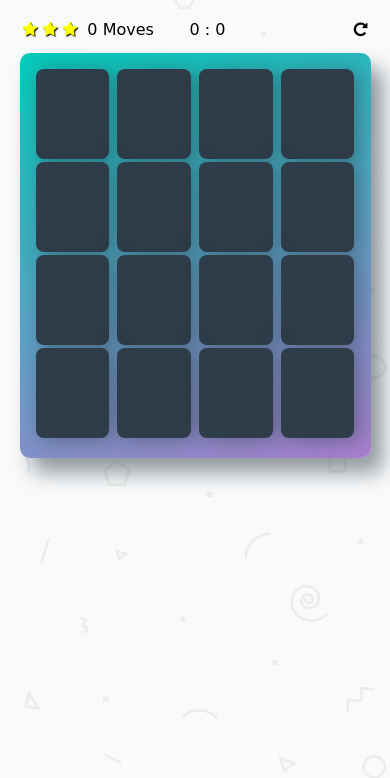
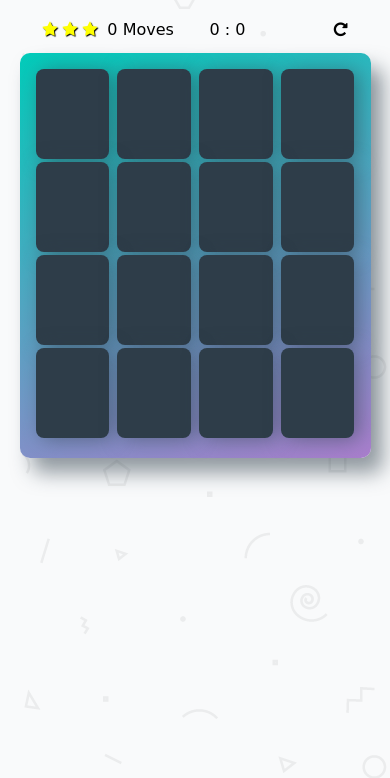
Before and after one commit to Hanumanakumar/memoryGame, a plain HTML site: page index.html in a window 390 px wide. Shown: the part 66-844 px from the top of the page. Drawn offline with Linux system fonts and the light colour scheme; a web font is replaced by a local one.

Commit message:
Update app.css

```diff
--- a/css/app.css
+++ b/css/app.css
@@ -200,6 +200,11 @@ h1 {
     width: 23%;
     margin: 0 0 1% 0;
   }
+  .score-panel {
+  text-align: left;
+  width: 305px;
+  margin-bottom: 10px;
+}
 }
 
 /*Medium Scale devices*/
```
